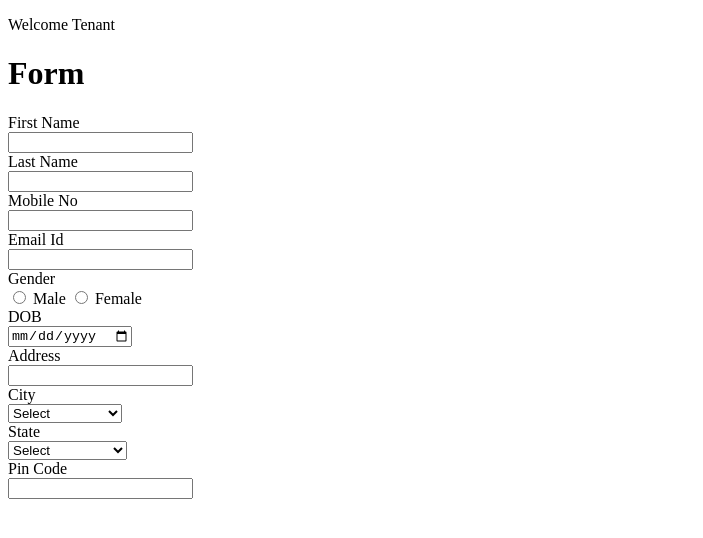
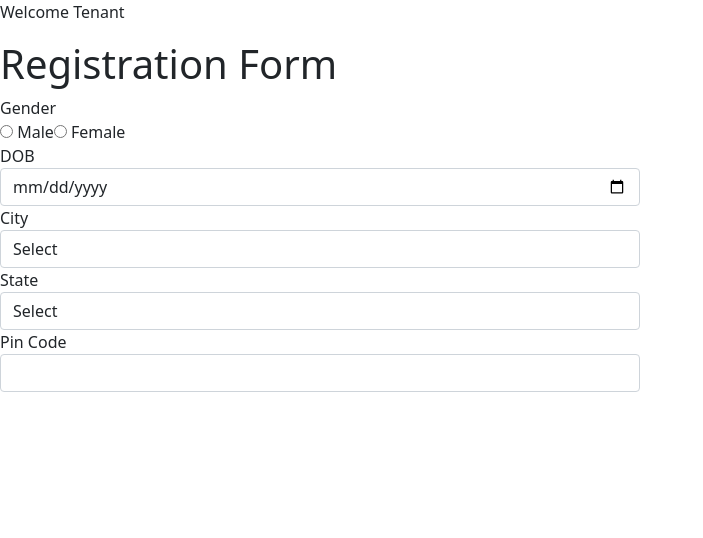
Before and after one commit to narikenabilli/multiTenantAngular, an Angular app: page / in a window 1280 px wide. Shown: the top 538 px of the page, without its empty margins (0-703 px from the left). Built offline with nearby package versions, Linux system fonts and the light colour scheme.

Commit message:
tenant level form display

```diff
--- a/angular.json
+++ b/angular.json
@@ -19,14 +19,12 @@
             "polyfills": "src/polyfills.ts",
             "tsConfig": "tsconfig.app.json",
             "aot": true,
-            "assets": [
-              "src/favicon.ico",
-              "src/assets"
+            "assets": ["src/favicon.ico", "src/assets"],
+            "styles": [
+              "src/styles.css",
+              "./node_modules/bootstrap/dist/css/bootstrap.min.css"
             ],
-            "styles": [
-              "src/styles.css"
-            ],
-            "scripts": []
+            "scripts": ["./node_modules/bootstrap/dist/js/bootstrap.min.js"]
           },
           "configurations": {
             "production": {
@@ -82,13 +80,8 @@
             "polyfills": "src/polyfills.ts",
             "tsConfig": "tsconfig.spec.json",
             "karmaConfig": "karma.conf.js",
-            "assets": [
-              "src/favicon.ico",
-              "src/assets"
-            ],
-            "styles": [
-              "src/styles.css"
-            ],
+            "assets": ["src/favicon.ico", "src/assets"],
+            "styles": ["src/styles.css"],
             "scripts": []
           }
         },
@@ -100,9 +93,7 @@
               "tsconfig.spec.json",
               "e2e/tsconfig.json"
             ],
-            "exclude": [
-              "**/node_modules/**"
-            ]
+            "exclude": ["**/node_modules/**"]
           }
         },
         "e2e": {
--- a/package.json
+++ b/package.json
@@ -19,6 +19,7 @@
     "@angular/platform-browser": "~11.0.4",
     "@angular/platform-browser-dynamic": "~11.0.4",
     "@angular/router": "~11.0.4",
+    "bootstrap": "^5.1.0",
     "rxjs": "~6.6.0",
     "tslib": "^2.0.0",
     "zone.js": "~0.10.2"
--- a/src/app/app.component.html
+++ b/src/app/app.component.html
@@ -1,3 +1,3 @@
 <p class="message">Welcome Tenant {{ tenant }}</p>
 
-<app-registrationform></app-registrationform>
+<app-registrationform [tenant]="tenant"></app-registrationform>
--- a/src/app/registrationform/registrationform.component.html
+++ b/src/app/registrationform/registrationform.component.html
@@ -1,11 +1,14 @@
 <div class="header color">
-  <h1>Form</h1>
+  <h1>Registration Form {{ tenant }}</h1>
 </div>
 
 <section>
   <form id="form">
     <div class="row form">
       <div class="col-md-12" *ngFor="let control of dynamicFormArray">
+        <div
+          *ngIf="control.Tenant == tenantName || control.Tenant == 'default'"
+        >
           <div [ngSwitch]="control.Type">
             <div *ngSwitchCase="'input'">
               <div class="col-md-4">
@@ -28,8 +31,15 @@
                 <label>{{ control.Label }}</label>
               </div>
               <div class="col-md-6">
-              <label class="radio" *ngFor="let val of control.Value.split(',')">
-                <input type="radio" name="{{ control.ID }}" value="{{ val }}" />
+                <label
+                  class="radio"
+                  *ngFor="let val of control.Value.split(',')"
+                >
+                  <input
+                    type="radio"
+                    name="{{ control.ID }}"
+                    value="{{ val }}"
+                  />
                   {{ val }}
                 </label>
               </div>
@@ -53,5 +63,6 @@
           </div>
         </div>
       </div>
+    </div>
   </form>
 </section>
--- a/src/app/registrationform/registrationform.component.ts
+++ b/src/app/registrationform/registrationform.component.ts
@@ -1,5 +1,6 @@
 import { HttpClient } from '@angular/common/http';
-import { Component, OnInit } from '@angular/core';
+import { Component, Input, OnInit } from '@angular/core';
+import { TenantService } from '../tenant/tenant.service';
 
 @Component({
   selector: 'app-registrationform',
@@ -9,13 +10,16 @@ import { Component, OnInit } from '@angular/core';
 export class RegistrationformComponent implements OnInit {
 
   dynamicFormArray: any;
+  @Input() tenant;
+  tenantName: any;
 
-  constructor(private httpClient: HttpClient) { }
+  constructor(private httpClient: HttpClient, private tenantService: TenantService) { }
 
   ngOnInit() {
     this.httpClient.get('/assets/DynamicFormControl.json').subscribe(data => {
       this.dynamicFormArray = data;
-      console.log(this.dynamicFormArray);
+      this.tenantName = this.tenant;
+      console.log(this.tenantName);
     });
   }
 
--- a/src/assets/DynamicFormControl.json
+++ b/src/assets/DynamicFormControl.json
@@ -1,60 +1,77 @@
 [
   {
     "ID": "FirstName",
+    "Tenant": "client1",
     "Label": "First Name",
     "Type": "input",
     "Value": ""
   },
   {
     "ID": "LastName",
+    "Tenant": "client1",
     "Label": "Last Name",
     "Type": "input",
     "Value": ""
   },
   {
+    "ID": "FullName",
+    "Tenant": "client2",
+    "Label": "Full Name",
+    "Type": "input",
+    "Value": ""
+  },
+  {
     "ID": "MobileNo",
+    "Tenant": "client1",
     "Label": "Mobile No",
     "Type": "input",
     "Value": ""
   },
   {
     "ID": "Email Id",
+    "Tenant": "client2",
     "Label": "Email Id",
     "Type": "input",
     "Value": ""
   },
   {
     "ID": "Gender",
+    "Tenant": "default",
     "Label": "Gender",
     "Type": "radio",
     "Value": "Male,Female"
   },
   {
     "ID": "DOB",
+    "Tenant": "default",
     "Label": "DOB",
     "Type": "date",
     "Value": ""
   },
   {
     "ID": "Address",
+    "Tenant": "client1",
     "Label": "Address",
     "Type": "input",
     "Value": ""
   },
   {
     "ID": "City",
+    "Tenant": "default",
     "Label": "City",
     "Type": "select",
     "Value": "Hyderabad,Visakhapatnam"
   },
   {
     "ID": "State",
+    "Tenant": "default",
     "Label": "State",
     "Type": "select",
     "Value": "Telangana,Andhra Pradesh"
   },
   {
     "ID": "Pincode",
+    "Tenant": "default",
     "Label": "Pin Code",
     "Type": "input",
     "Value": ""
```
Also changed, not shown: 1 other file (tests, documents, lock files or other folders). Lines whose indentation alone changed are shown as unchanged.
